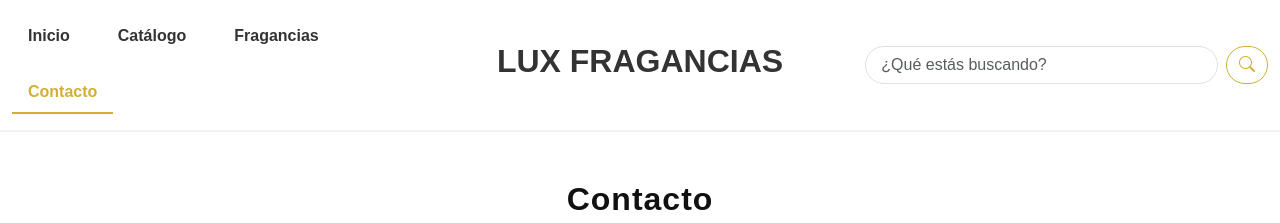
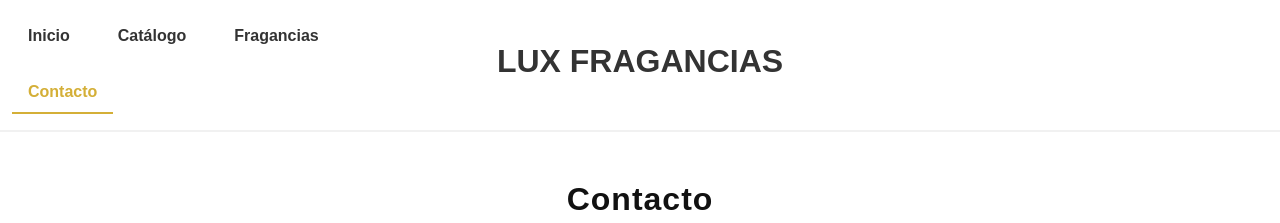
Before and after one commit to programacionzjaria2-source/perfume, a plain HTML site: page php/Contacto.html in a window 1280 px wide. Shown: the top 223 px of the page. Drawn offline with nearby package versions, Linux system fonts and the light colour scheme.

Commit message:
Update Contacto.html

```diff
--- a/php/Contacto.html
+++ b/php/Contacto.html
@@ -33,22 +33,6 @@
     .nav-link.active {
       color: #d4af37 !important;
       border-bottom: 2px solid #d4af37;
-    }
-
-    #searchInput {
-      border-radius: 50px;
-      padding-left: 15px;
-    }
-
-    .btn-outline-secondary {
-      border-radius: 50px;
-      color: #d4af37;
-      border-color: #d4af37;
-    }
-
-    .btn-outline-secondary:hover {
-      background-color: #d4af37;
-      color: white;
     }
 
     footer {
@@ -99,15 +83,8 @@
         <h1 class="fw-bold text-uppercase" style="font-size: 2rem;">Lux Fragancias</h1>
       </div>
 
-      <!-- Buscador -->
-      <div class="col-12 col-md-4">
-        <form id="searchForm" class="d-flex justify-content-center justify-content-md-end" role="search" onsubmit="return false;">
-          <input id="searchInput" class="form-control me-2" type="search" placeholder="¿Qué estás buscando?" aria-label="Buscar">
-          <button class="btn btn-outline-secondary" type="submit" onclick="filtrarCombos()">
-            <i class="bi bi-search"></i>
-          </button>
-        </form>
-      </div>
+      <!-- Espacio vacío para mantener simetría -->
+      <div class="col-12 col-md-4"></div>
     </div>
   </header>
 
@@ -192,18 +169,7 @@
     </div>
   </footer>
 
-  <!-- JS -->
-  <script>
-    function filtrarCombos() {
-      const query = document.getElementById("searchInput").value.trim();
-      if (query) {
-        window.location.href = `../php/Fragancias.html?buscar=${encodeURIComponent(query)}`;
-      } else {
-        alert("Por favor ingresa un término de búsqueda.");
-      }
-    }
-  </script>
-
+  <!-- Bootstrap JS -->
   <script src="https://cdn.jsdelivr.net/npm/bootstrap@5.3.0/dist/js/bootstrap.bundle.min.js"></script>
 </body>
 </html>
```
